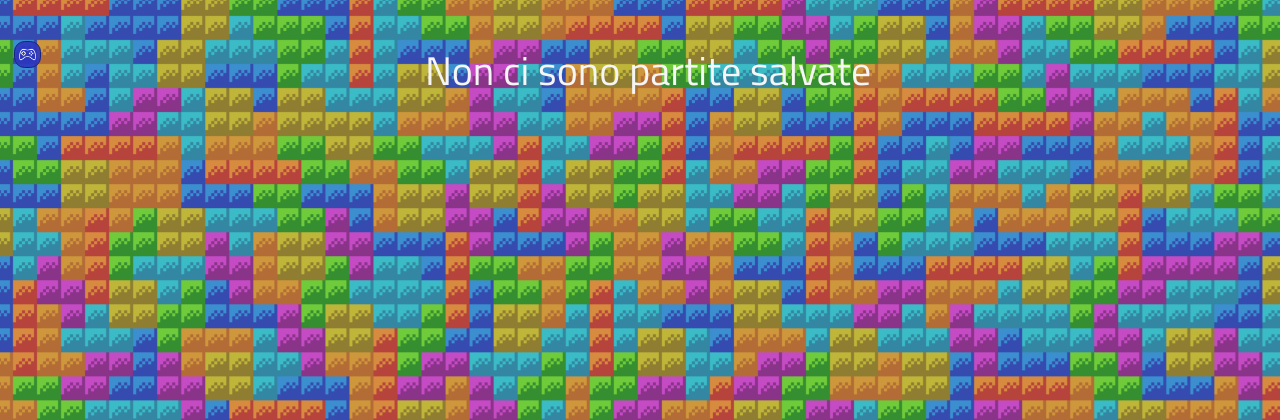
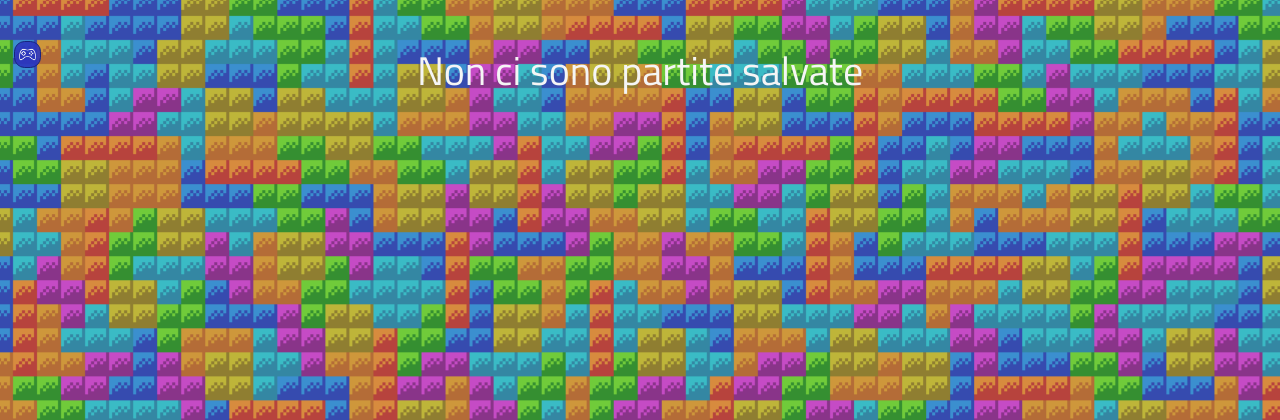
Before and after one commit to effemuraca/Tetris-PLUS, a PHP site: page /html/salvate.html in a window 1280 px wide. Shown: the top 420 px of the page. Run offline with PHP 8.4, Linux system fonts and the light colour scheme; data that the repository does not hold is empty.

Commit message:
migliorie grafiche e bug fix

```diff
--- a/Progetto/css/tabella.css
+++ b/Progetto/css/tabella.css
@@ -10,6 +10,7 @@ thead td {
 table {
     border-collapse: collapse;
     margin: 1.5rem auto;
+    min-width: 70vw;
 }
 
 main {
@@ -20,6 +21,7 @@ td {
     border: 0.05rem solid rgba(23, 36, 126, 0.9);
     padding: 0.5rem 2rem;
     text-align: center;
+    font-size: 1.5rem;
 }
 
 tbody tr:nth-child(odd) {
@@ -48,12 +50,6 @@ td.bottone {
     padding: 0rem;
 }
 
-.db_vuoto {
-    width: 100vw;
-    text-align: center;
-    font-size: 2.5rem;
-}
-
 @media screen and (max-width: 1000px) {
     nav {
         z-index: 1;
--- a/Progetto/html/classifica.html
+++ b/Progetto/html/classifica.html
@@ -28,7 +28,7 @@
                 </a>
             </li>
             <li class="active">
-                <a href="classifica.php">
+                <a href="classifica.html">
                     Classifica
                     <img src="../images/classifica.png" alt="medaglia">
                 </a>
--- a/Progetto/html/documentazione.html
+++ b/Progetto/html/documentazione.html
@@ -28,7 +28,7 @@
                 </a>
             </li>
             <li>
-                <a href="classifica.php">
+                <a href="classifica.html">
                     Classifica
                     <img src="../images/classifica.png" alt="medaglia">
                 </a>
--- a/Progetto/html/index.html
+++ b/Progetto/html/index.html
@@ -23,7 +23,7 @@
             </a>
         </li>
         <li>
-            <a href="classifica.php">
+            <a href="classifica.html">
                 <button>
                     Classifica
                     <img src="../images/classifica.png" alt="medaglia">
--- a/Progetto/js/classifica.js
+++ b/Progetto/js/classifica.js
@@ -14,7 +14,8 @@ document.addEventListener('DOMContentLoaded', function () {
         .then(data => {
             if (data.length == 0) {
                 const p = document.createElement('p');
-                p.classList.add('db_vuoto');
+                p.style.textAlign = 'center';
+                p.style.fontSize = '2.5rem';
                 p.textContent = data.messaggio;
                 salvate.parentNode.replaceChild(p, salvate);
                 return;
--- a/Progetto/js/gioca_partita_salvata.js
+++ b/Progetto/js/gioca_partita_salvata.js
@@ -20,7 +20,7 @@ bottoni.forEach((bottone) => {
             .then((data) => {
                 if (data.stato) {
                 sessionStorage.setItem('partita', JSON.stringify(data));
-                window.location.href = '../html/singleplayer.php';
+                window.location.href = '../html/gioca.php';
                 }
                 else {
                     alert(data.messaggio);
--- a/Progetto/js/modalità.js
+++ b/Progetto/js/modalità.js
@@ -30,7 +30,7 @@ function TipoPartita(tipo_partita) {
         window.alert('non hai selezionato una modalità');
     }
     else
-        window.location.href = '../html/singleplayer.php';
+        window.location.href = '../html/gioca.php';
 }
 
 const singleplayer = document.getElementById('partita_singleplayer');
--- a/Progetto/js/salvate.js
+++ b/Progetto/js/salvate.js
@@ -14,7 +14,8 @@ document.addEventListener('DOMContentLoaded', function () {
         .then(data => {
             if (data.length == 0) {
                 const p = document.createElement('p');
-                p.classList.add('db_vuoto');
+                p.style.textAlign = 'center';
+                p.style.fontSize = '2.5rem';
                 p.textContent = data.messaggio;
                 salvate.parentNode.replaceChild(p, salvate);
                 return;
```
Also changed, not shown: Progetto/html/gioca.php (renamed from Progetto/html/singleplayer.html).
